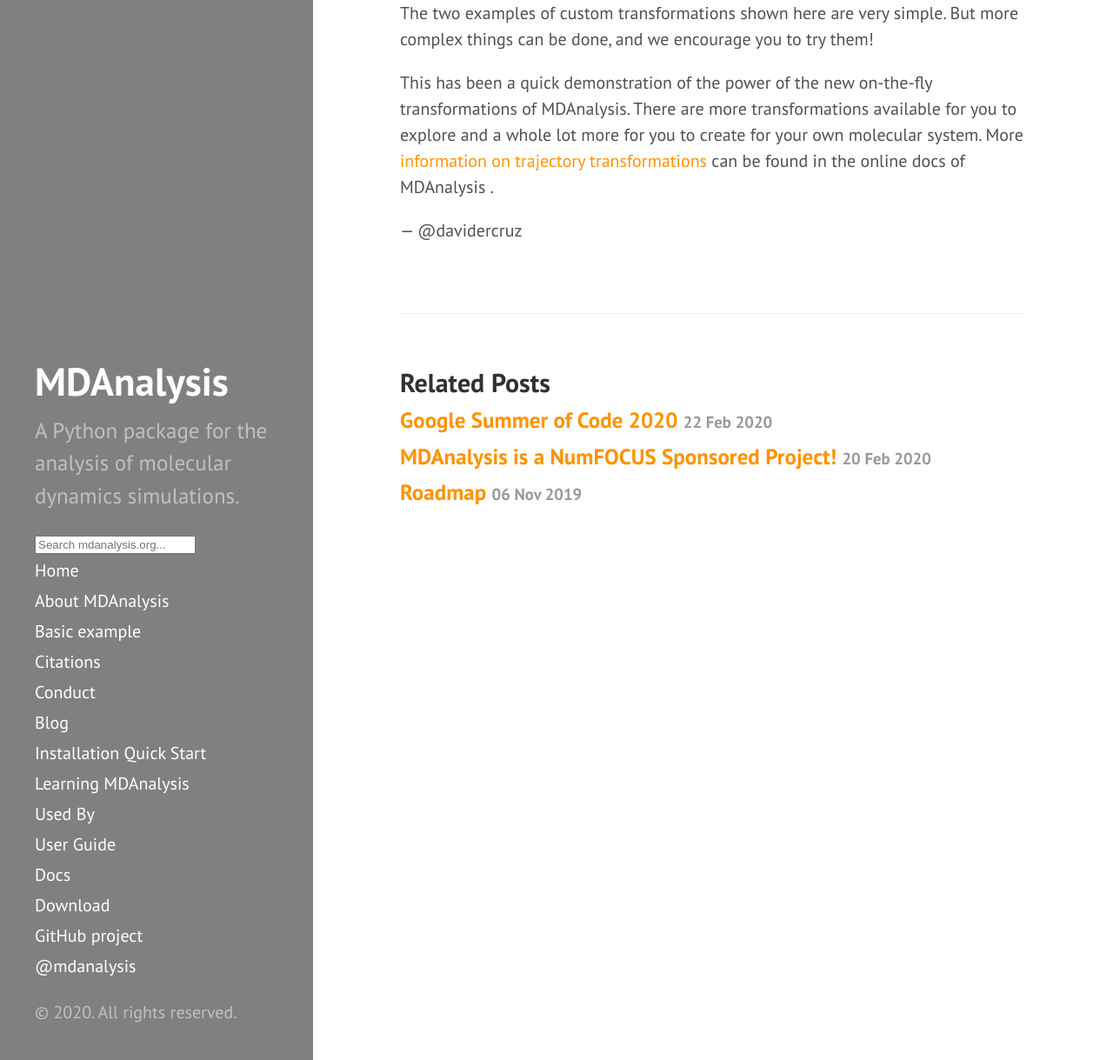
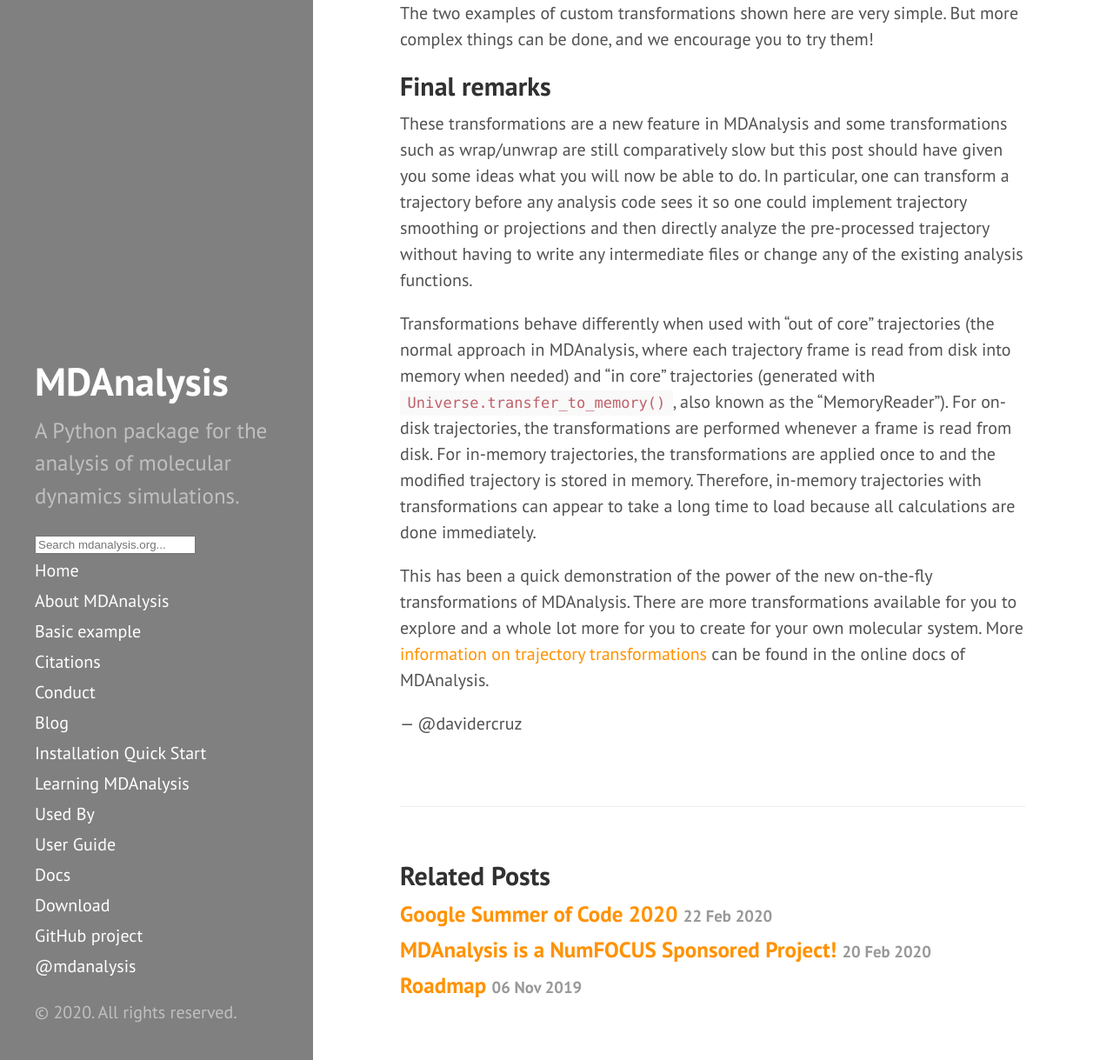
Before and after one commit to MDAnalysis/MDAnalysis.github.io, a Jekyll site: the page built from _posts/2020-03-06-on-the-fly-transformations.md, in a window 1280 px wide and 1400 px high, scrolled down 11545 px. Shown: the part 181-1400 px from the top of the window at 87% size. Built offline with Jekyll 4.4.1, drawn with Linux system fonts in a browser that asks for light colours; comment, search, counter and statistics services are not loaded.

Commit message:
final remarks for OTF
- performance
- in-memory vs out of core

```diff
--- a/_posts/2020-03-06-on-the-fly-transformations.md
+++ b/_posts/2020-03-06-on-the-fly-transformations.md
@@ -384,11 +384,30 @@ translated by 20 Å upwards" alt="peptide translated by 20 Å upwards" />
 The two examples of custom transformations shown here are very simple. But
 more complex things can be done, and we encourage you to try them!
 
+## Final remarks
+
+These transformations are a new feature in MDAnalysis and some transformations such as
+wrap/unwrap are still comparatively slow but this post should have given you some ideas
+what you will now be able to do. In particular, one can transform a trajectory before any
+analysis code sees it so one could implement trajectory smoothing or projections and then
+directly analyze the pre-processed trajectory without having to write any intermediate
+files or change any of the existing analysis functions.
+
+Transformations behave differently when used with "out of core" trajectories (the normal
+approach in MDAnalysis, where each trajectory frame is read from disk into memory when
+needed) and "in core" trajectories (generated with `Universe.transfer_to_memory()`, also
+known as the "MemoryReader"). For on-disk trajectories, the transformations are performed
+whenever a frame is read from disk. For in-memory trajectories, the transformations are
+applied once to and the modified trajectory is stored in memory. Therefore, in-memory
+trajectories with transformations can appear to take a long time to load because all
+calculations are done immediately.
+
 This has been a quick demonstration of the power of the new on-the-fly transformations of
 MDAnalysis. There are more transformations available for you to explore and a whole lot
 more for you to create for your own molecular system. More [information on trajectory
-transformations][otf-docs] can be found in the online docs of
-MDAnalysis .
+transformations][otf-docs] can be found in the online docs of MDAnalysis.
+
+
 
 
 — @davidercruz
```
